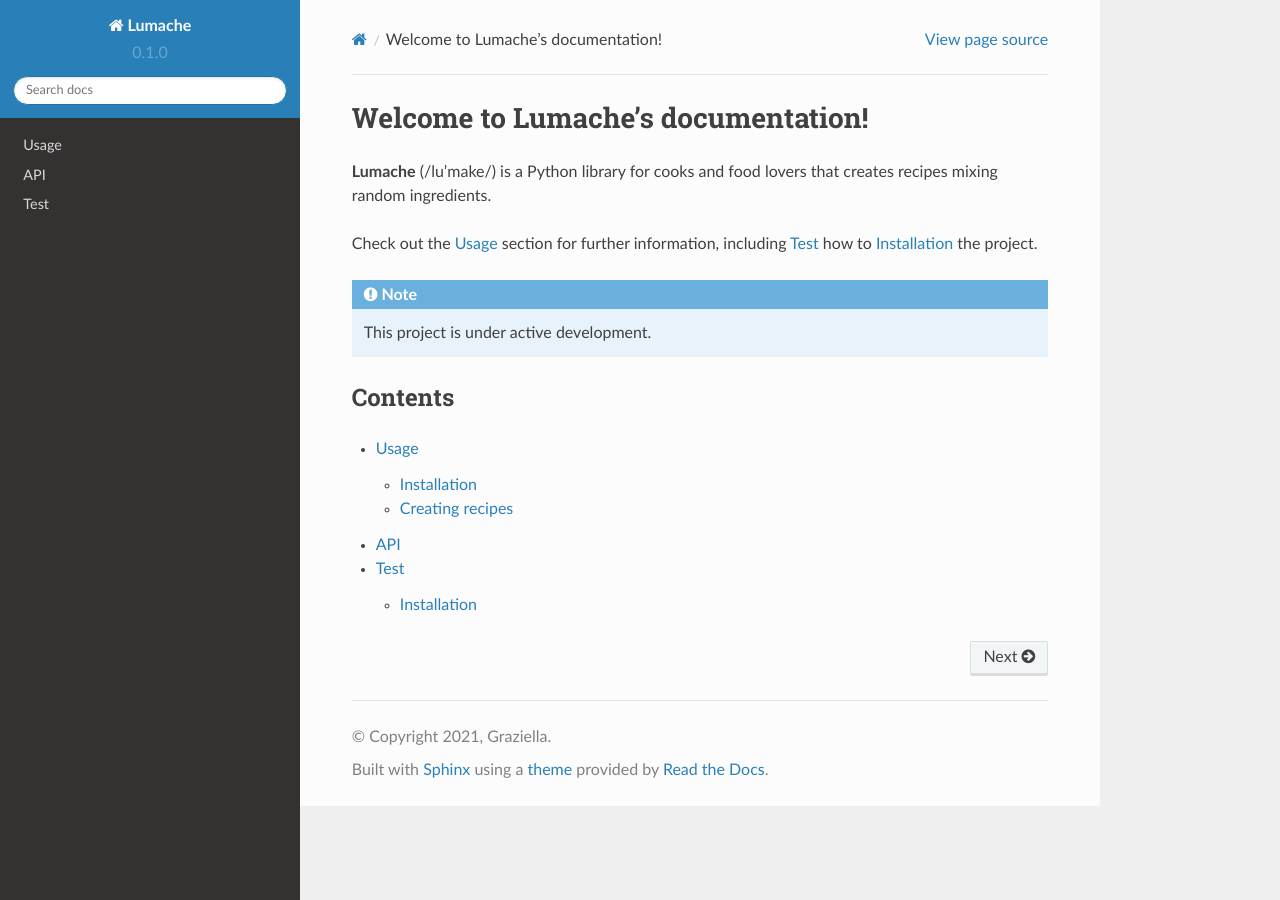
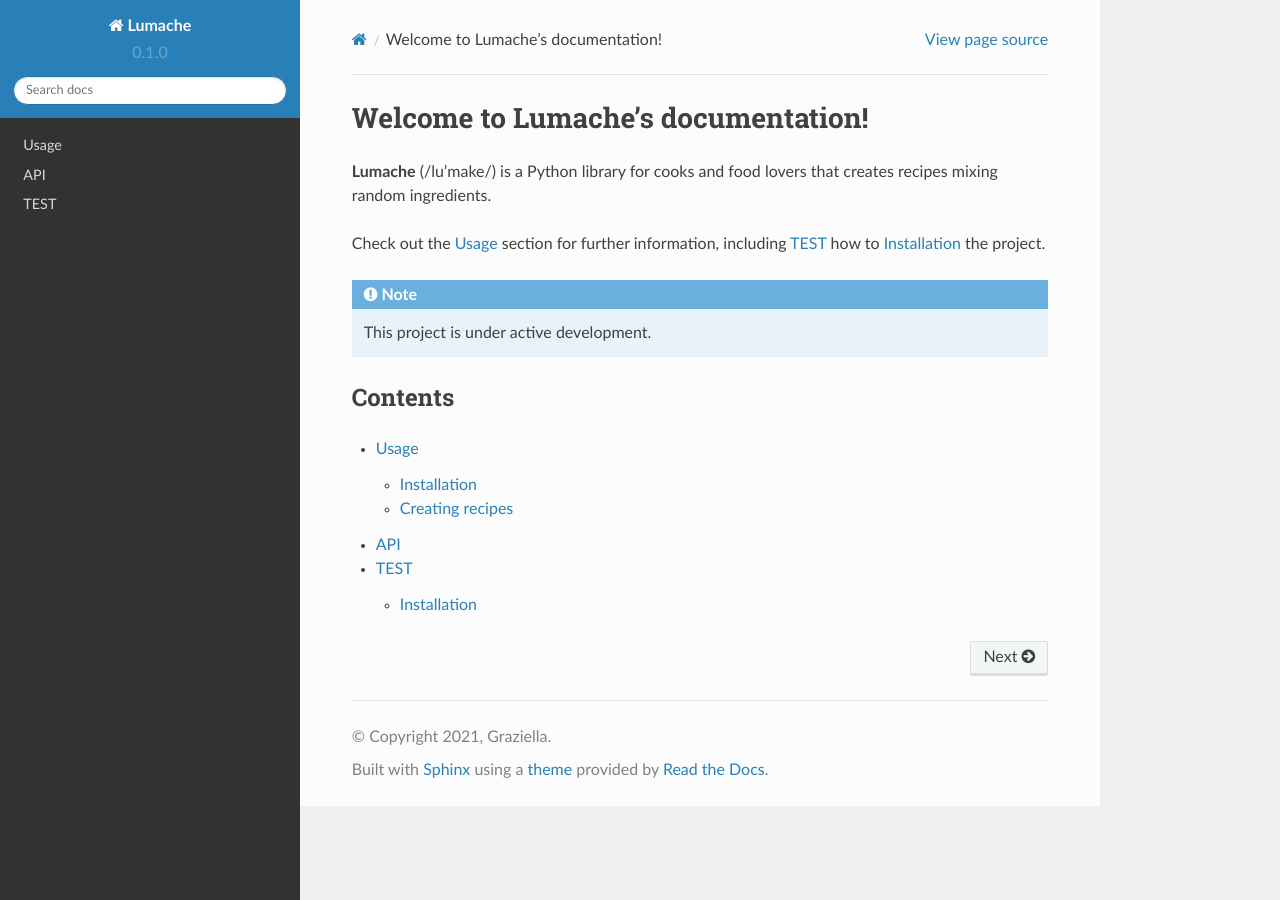
Before and after one commit to lagas15/first-doc-repository, a Sphinx documentation site: the page built from docs/source/index.rst, in a window 1280 px wide. Built offline with Sphinx 7.4.7 and the Read the Docs theme 2.0.0, drawn with Linux system fonts in a browser that asks for light colours.

Commit message:
first commit

```diff
--- a/docs/source/test.rst
+++ b/docs/source/test.rst
@@ -1,4 +1,4 @@
-Test
+TEST
 =====
 
 .. _installation:
```
